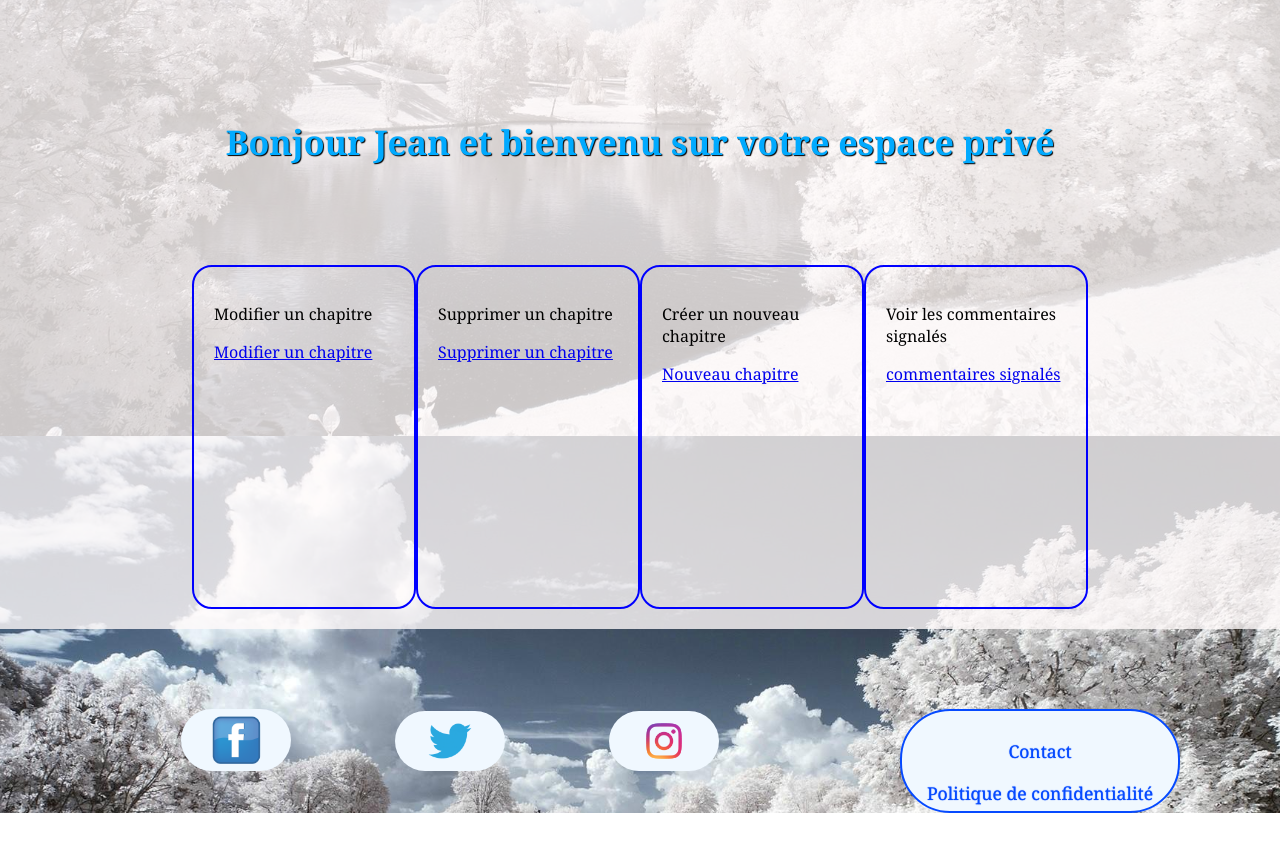
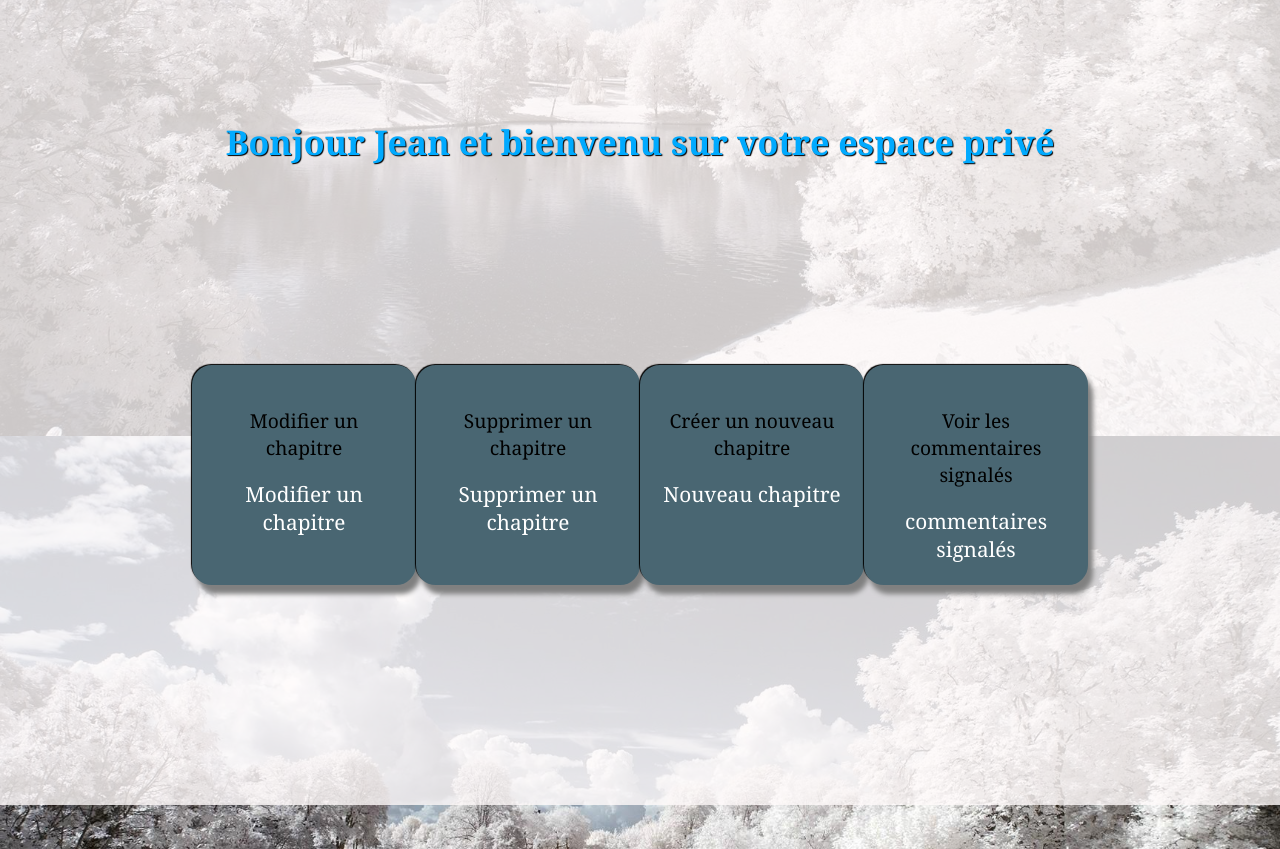
Before and after one commit to ISA56340/P4, a PHP site: template view/adminView.php in a window 1280 px wide. Shown: the part 364-1213 px from the top of the page. Before the commit the page ends 1177 px from the top, so only its background shows below. Run offline with PHP 8.4, Linux system fonts and the light colour scheme; the template is opened without the code that fills it, so the values that code supplies are empty; some libraries are stand-ins or nearby versions.

Commit message:
style espace administration

```diff
--- a/public/css/login.css
+++ b/public/css/login.css
@@ -47,16 +47,34 @@ form
 	width:70%;
 	margin:auto;
 }
+
 .espace_admin div
  {
  	padding:20px;
  	margin:auto;
- 	border:2px solid blue;
+ 	border:2px solid #496672;
+ 	background-color: #496672;
  	border-radius: 20px;
- 	height:300px;
  	width:250px;
- }
+ 	text-align:center;
+ 	font-size: 1.2rem;
+ 	margin-bottom: 200px;
+ 	margin-top:100px;
+ 	box-shadow:5px 9px 5px gray,
+	-1px -1px 1px black;
+}
 
+.espace_admin div a
+{
+	text-decoration: none;
+	color:white;
+	font-size:1.3rem;
+}
+
+.espace_admin img
+{
+	padding:40px;
+}
 
 /*allCommentsView*/
 .contenu_comments span
```
